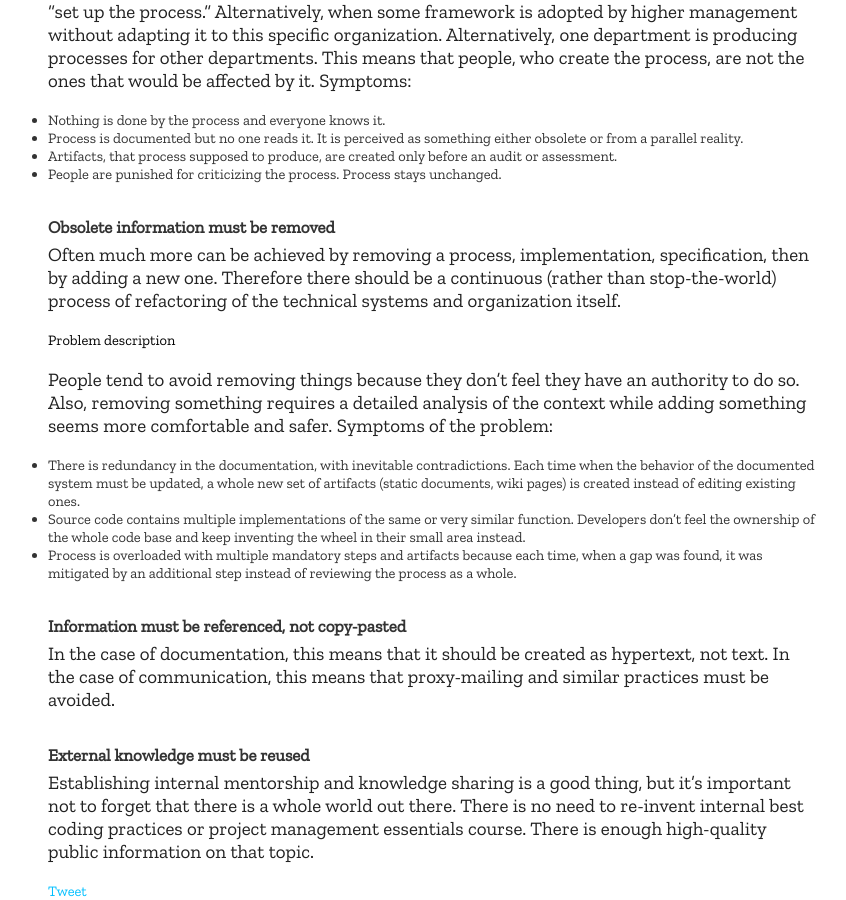
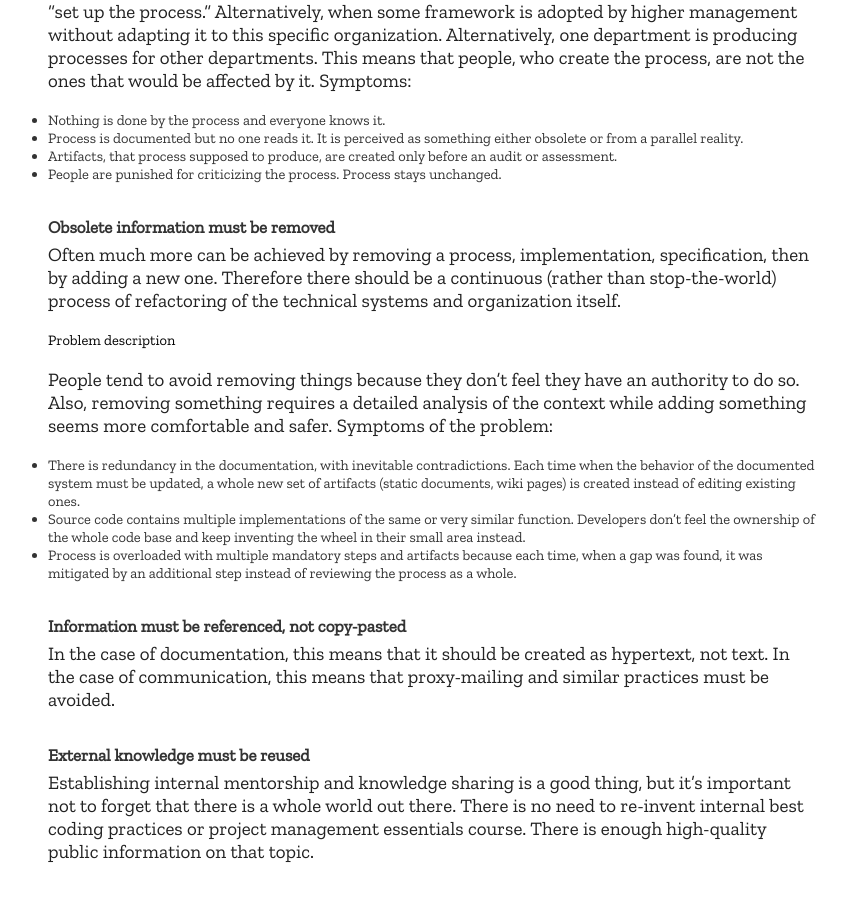
Before and after one commit to dip-scd/dip-scd.github.io, a Jekyll site: the page built from _posts/2019-03-05-principles.md, in a window 1280 px wide and 900 px high, scrolled down 2531 px. Shown: the whole window, without its empty margins (208-1054 px from the left). Built offline with Jekyll 4.4.1, drawn with Linux system fonts in a browser that asks for light colours; comment, search, counter and statistics services are not loaded.

Commit message:
twitter button removed

```diff
--- a/_layouts/post.html
+++ b/_layouts/post.html
@@ -16,8 +16,8 @@ layout: default
     </div>
 {% endif %}
 
-<a href="https://twitter.com/share" class="twitter-share-button" data-via="{{ site.owner.twitter }}" data-size="large" data-hashtags="{{site.name}}">Tweet</a>
-<script>!function(d,s,id){var js,fjs=d.getElementsByTagName(s)[0],p=/^http:/.test(d.location)?'http':'https';if(!d.getElementById(id)){js=d.createElement(s);js.id=id;js.src=p+'://platform.twitter.com/widgets.js';fjs.parentNode.insertBefore(js,fjs);}}(document, 'script', 'twitter-wjs');</script>
+<!--a href="https://twitter.com/share" class="twitter-share-button" data-via="{{ site.owner.twitter }}" data-size="large" data-hashtags="{{site.name}}">Tweet</a>
+<script>!function(d,s,id){var js,fjs=d.getElementsByTagName(s)[0],p=/^http:/.test(d.location)?'http':'https';if(!d.getElementById(id)){js=d.createElement(s);js.id=id;js.src=p+'://platform.twitter.com/widgets.js';fjs.parentNode.insertBefore(js,fjs);}}(document, 'script', 'twitter-wjs');</script-->
 
 {% if site.disqus_shortname %}
 {% include disqus_comments.html %}
```
